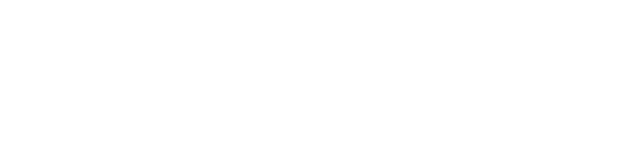
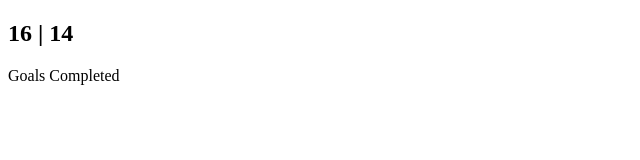
Before and after one commit to j3ffh95/grid-layout, a plain HTML site: page index.html in a window 1280 px wide. Shown: the whole page, without its empty margins (0-640 px from the left). Drawn offline with Linux system fonts and the light colour scheme.

Commit message:
Created container div and a div inside

```diff
--- a/index.html
+++ b/index.html
@@ -12,5 +12,12 @@
     <link rel="stylesheet" href="./style.css" />
     <title>Grid Layout</title>
   </head>
-  <body></body>
+  <body>
+    <div class="container">
+      <div class="bg1">
+        <h2>16 <span>| 14</span></h2>
+        <p>Goals Completed</p>
+      </div>
+    </div>
+  </body>
 </html>
```
